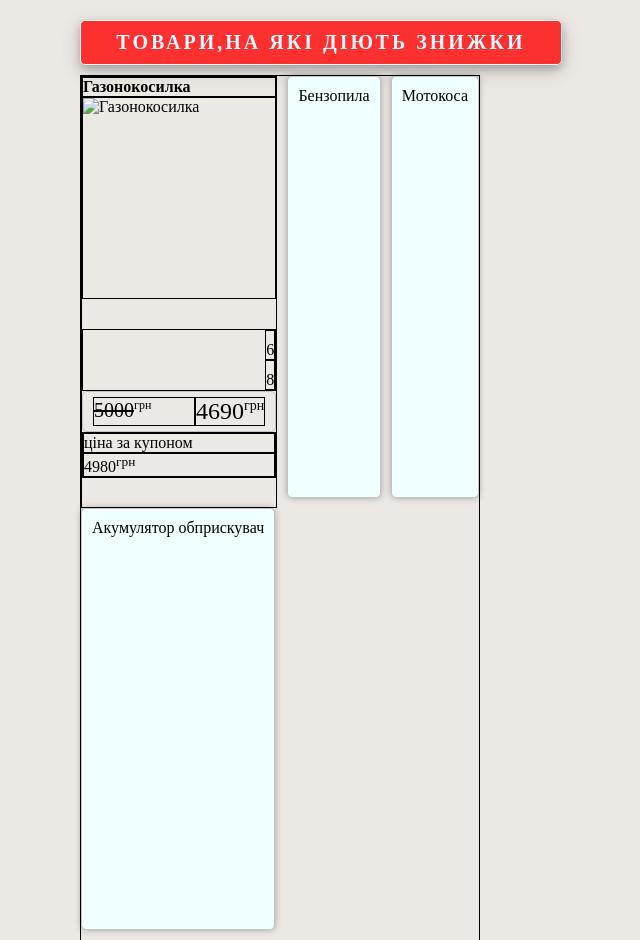
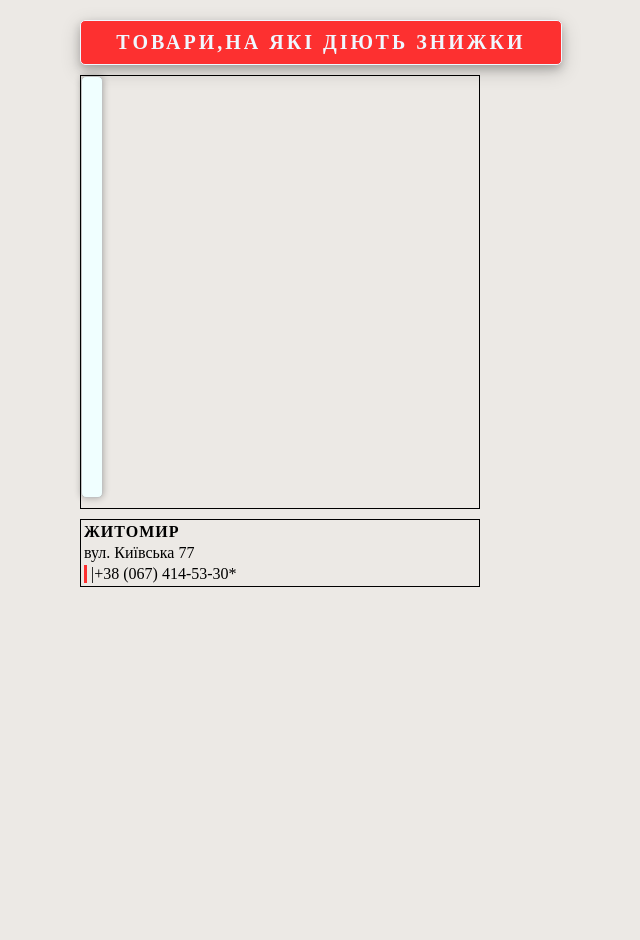
Before and after one commit to skryminska/GameMarket_Skryminska, a plain HTML site: page maket.html in a window 1280 px wide. Shown: the top 940 px of the page, without its empty margins (360-1000 px from the left). After the commit the page ends 800 px from the top, so only its background shows below. Drawn offline with Linux system fonts and the light colour scheme.

Commit message:
market.js

```diff
--- a/maket.html
+++ b/maket.html
@@ -10,41 +10,21 @@
     <content>
     <!--Заголовок-->
         <div class="title">Товари,на які діють знижки</div>
+
         <!--Блок з товарами-->
-        <div class="items">
-            <div clas="item">
-                <!--назва товару-->
-                <div class="item-title">Газонокосилка</div>
+        <div id="items" class="items">
 
-                <div class="item-img">
-                    <img scr="img/2.png" alt="Газонокосилка">
-                </div>
-                <!--блок оплата частинами-->
-                <div class="parts-pay">
-                    <div><img scr="img-merket/mono" alt="">6</div>
-                    <div><img scr="img-merket/pb" alt="">8</div>
-                </div>
-                <!--блок ціни-->
-                <div class="price">
-                  <div><span>5000</span><sup>грн</sup></div>
-                  <div><span>4690</span><sup>грн</sup></div>
-                </div>
-                <div class="price-bonus">
-                    <div>ціна за купоном</div>
-                    <div><span>4980</span><sup>грн</sup></div>
-                </div>
-
-            </div>
-            <div class="item">Бензопила</div>
-            <div class="item">Мотокоса</div>
-            <div class="item">Акумулятор обприскувач</div>
         </div>
 
+        <!--блок контакти-->
        <div class="contacts">
             <p>ЖИТОМИР</p>
             <p>вул. Київська 77</p>
             <p>&nbsp;|+38 (067) 414-53-30*</p>
        </div>
     </content>
+
+    <!--підключення файлу скриптів-->
+    <script src="market.js"></script>
 </body>
 </html>
--- /dev/null
+++ b/market.js
@@ -0,0 +1,29 @@
+
+//перевірка
+console.log('Певірка підключення файлу скриптів market.js')
+
+//отримання елементу з id items
+let itemsDiv = document.getElementById("items");
+
+//перевірка на існування знайденого блоку
+if(itemsDiv){
+    //вивід знайденого елементу
+    console.log(itemsDiv)
+
+    itemsDiv.innerHTML = '<div class = "item"></div>'
+    //вивід значення поля
+    //console.log('Поле classlist:', itemsDiv.classList)
+    //console.log('Поле id:',itemsDiv.id)
+    //console.log('Поле clientWidth:', itemsDiv.clientWidth)
+    //console.log('Поле innerHTML:', itemsDiv.innerHTML)
+
+    //додавання тексту в блок
+    //itemsDiv.innerText  =   'Перший Програмно доданий текст '
+    //itemsDiv.innerText  +=   'Другий Програмно доданий текст '
+    //додвання відформатованого HTML коду в блок
+    //itemsDiv.innerHTML = '<h1>Відформатований HTML код</h1>'
+} else {
+    console.log('Блок товарів не знайдено')
+}
+    //вивід
+    //console.log(itemsDiv)
```
Also changed, not shown: 1 other file.
